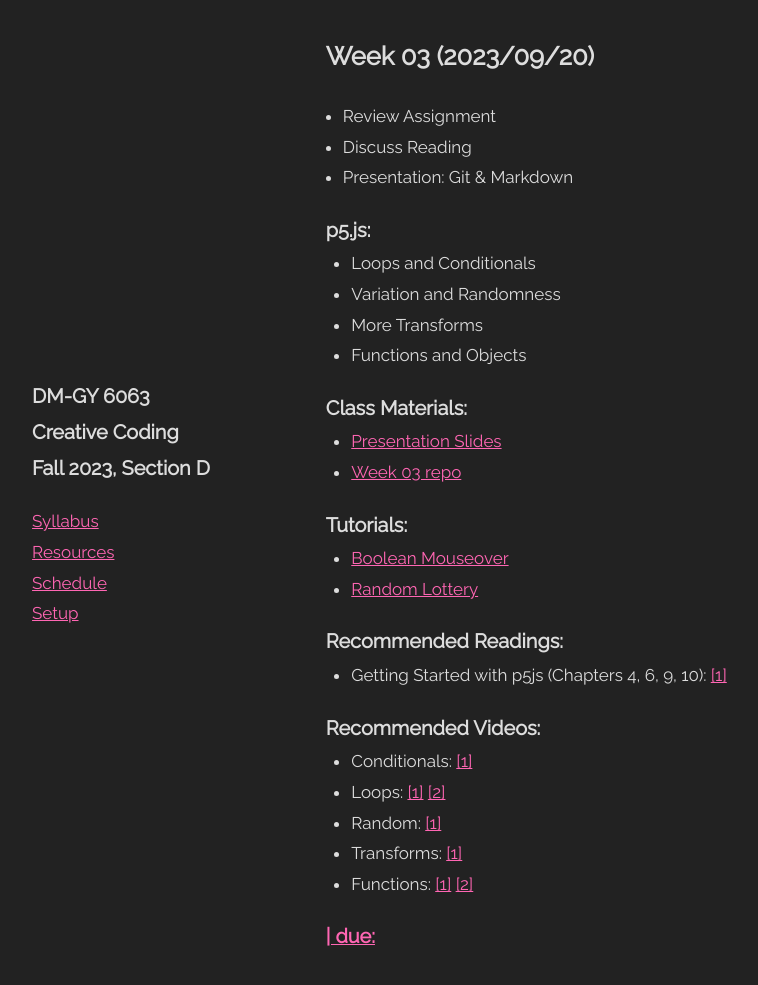
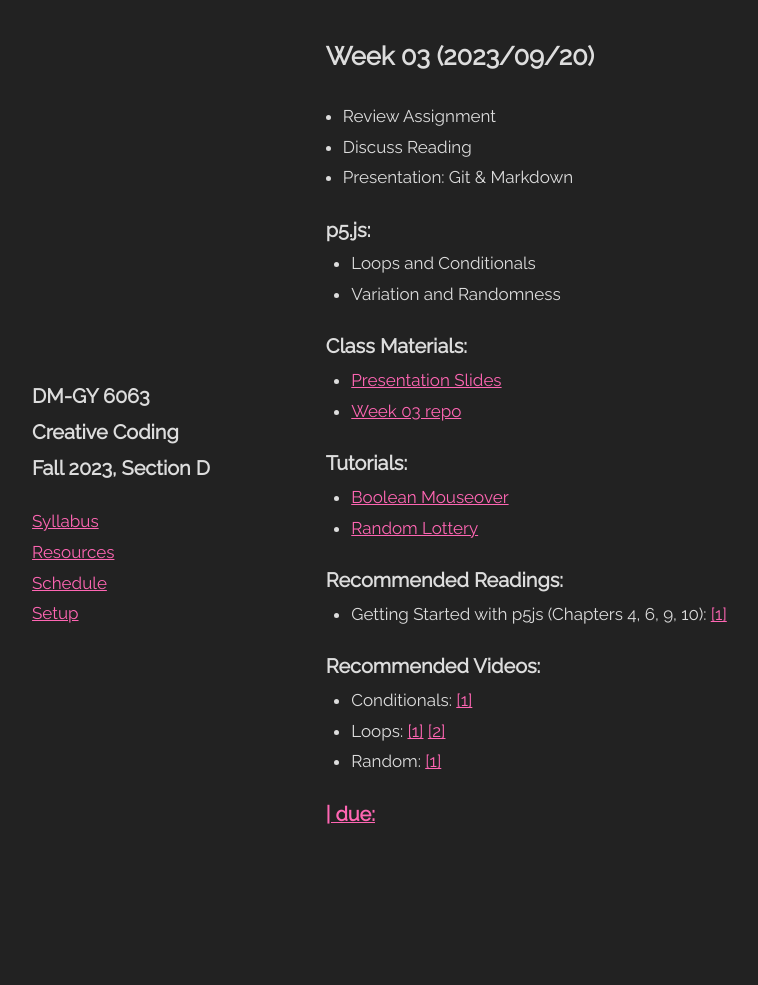
Before and after one commit to DM-GY-6063-2023F-D/DM-GY-6063-2023F-D, a Jekyll site: the page built from _pages/week/03.md, in a window 1280 px wide and 988 px high. Shown: the top 985 px of the window, without its empty margins (119-877 px from the left). Built offline with Jekyll 4.4.1, drawn with Linux system fonts in a browser that asks for light colours.

Commit message:
week 03 content

```diff
--- a/_pages/week/03.md
+++ b/_pages/week/03.md
@@ -8,11 +8,9 @@ what:
 p5js:
   - Loops and Conditionals
   - Variation and Randomness
-  - More Transforms
-  - Functions and Objects
 class:
   - title: Presentation Slides
-    url: ""
+    url: https://drive.google.com/file/d/1hEFM821FeUoYBH_ODOk7Tgpxzp6K6ojo/
   - title: Week 03 repo
     url: https://github.com/DM-GY-6063-2023F-D/week03
 tutorials:
@@ -35,12 +33,5 @@ videos:
   - title: Random
     urls:
       - https://www.youtube.com/watch?v=nfmV2kuQKwA
-  - title: Transforms
-    urls:
-      - https://www.youtube.com/watch?v=o9sgjuh-CBM
-  - title: Functions
-    urls:
-      - https://www.youtube.com/watch?v=wRHAitGzBrg
-      - https://www.youtube.com/watch?v=zkc417YapfE
 ---
 {% include week.html page=page %}
```
Also changed, not shown: _pages/week/04.md (+5 -1 lines).
